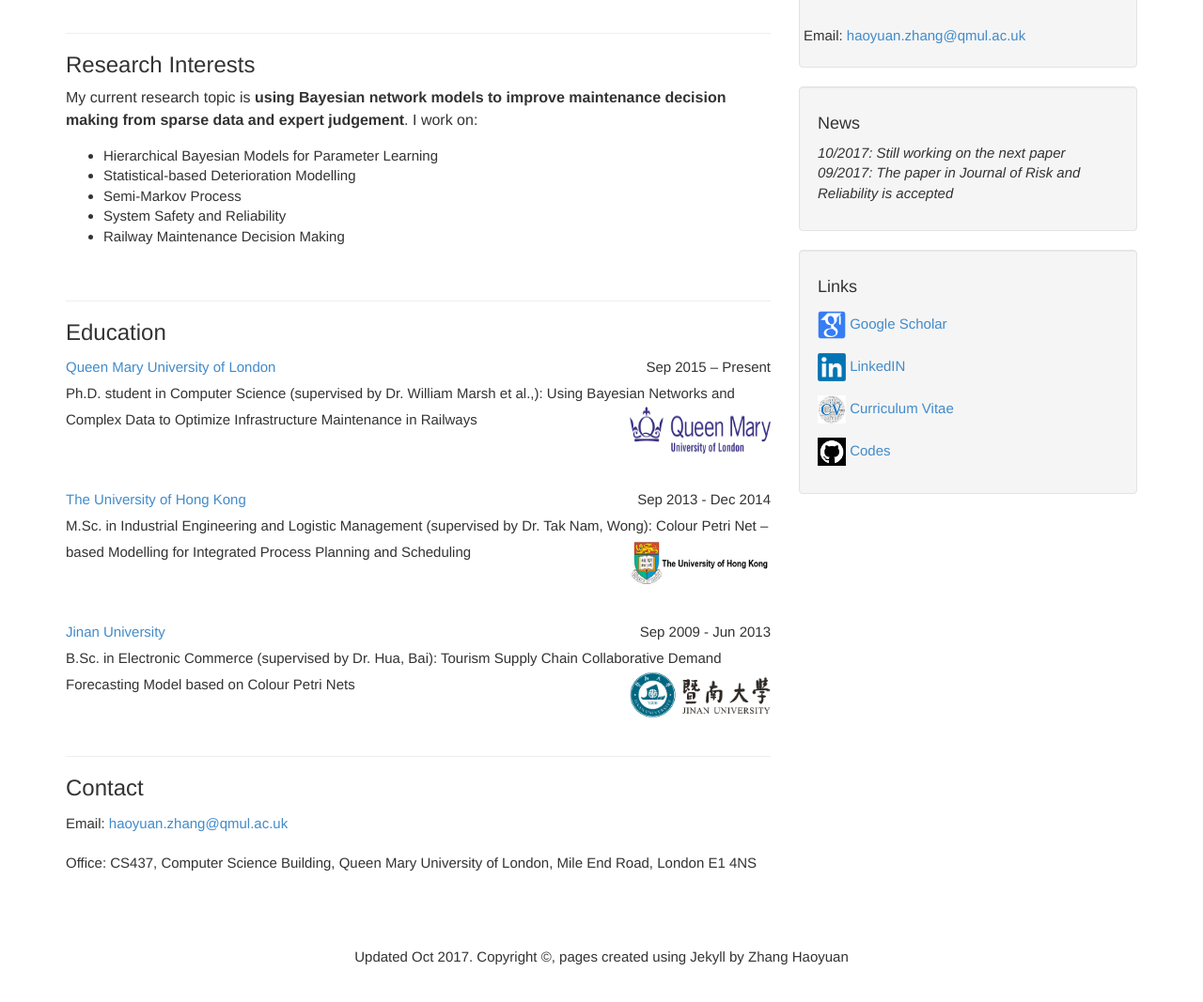
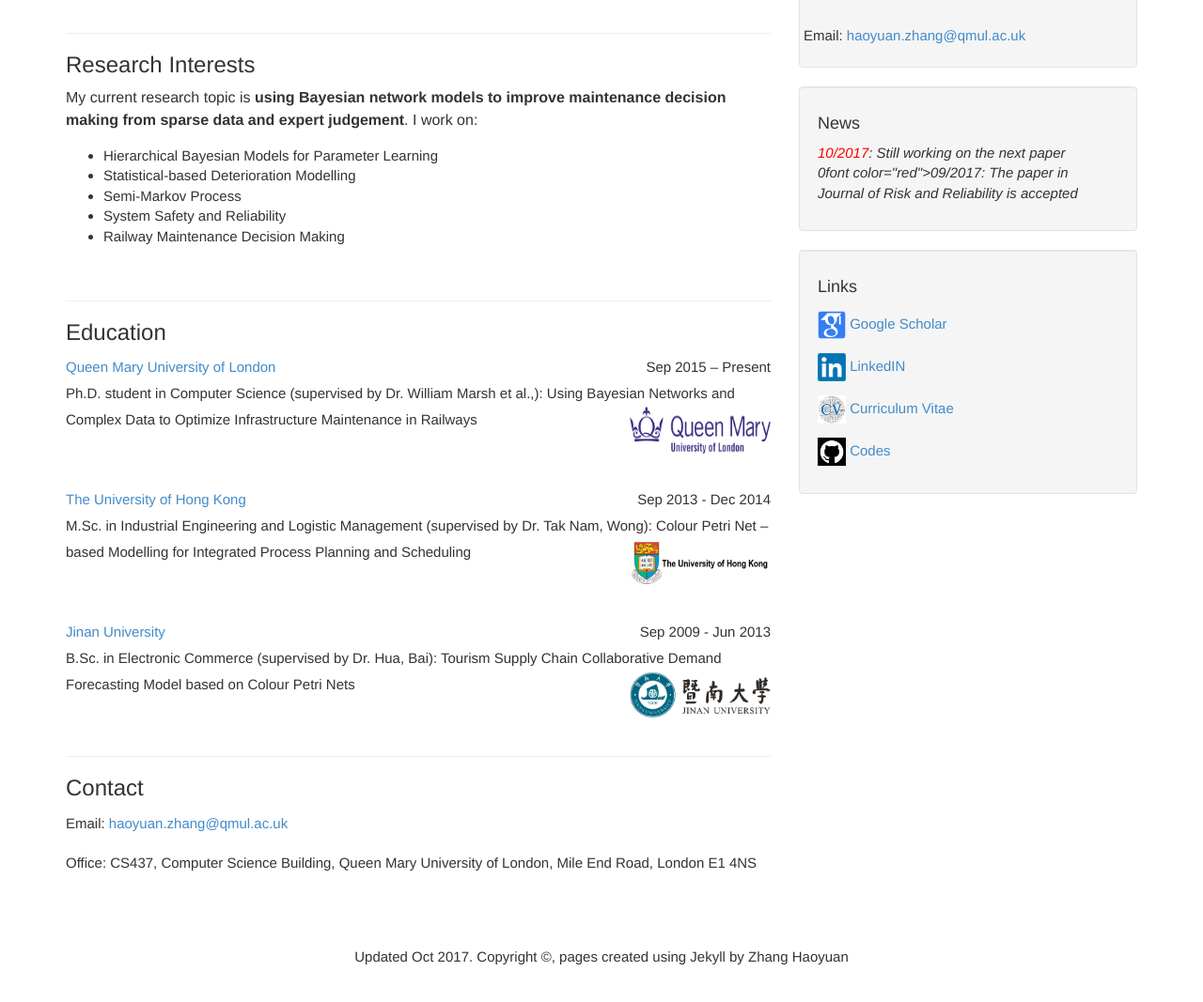
Before and after one commit to july0905/haoyuanzhang1990.github.io, a Jekyll site: the page built from index.html, in a window 1280 px wide and 1364 px high, cut to the strip 284-1351 px from the top of the window. Shown: the whole strip at 94% size. Built offline with Jekyll 4.4.1, drawn with Linux system fonts in a browser that asks for light colours; the list of posts is cut into pages by our own code.

Commit message:
Update recent_posts.html

```diff
--- a/_includes/recent_posts.html
+++ b/_includes/recent_posts.html
@@ -1,10 +1,10 @@
               <div class="col-lg-12">
                 <ul class="list-unstyled">
 		   <li>
-			  <i>10/2017: Still working on the next paper</i>
+			   <i><font color="red">10/2017</font>: Still working on the next paper</i>
                   </li>
                   <li>
-			  <i>09/2017: The paper in Journal of Risk and Reliability is accepted</i>
+			  <i>0font color="red">09/2017</font>: The paper in Journal of Risk and Reliability is accepted</i>
                   </li>
                 </ul>
               </div>
```
